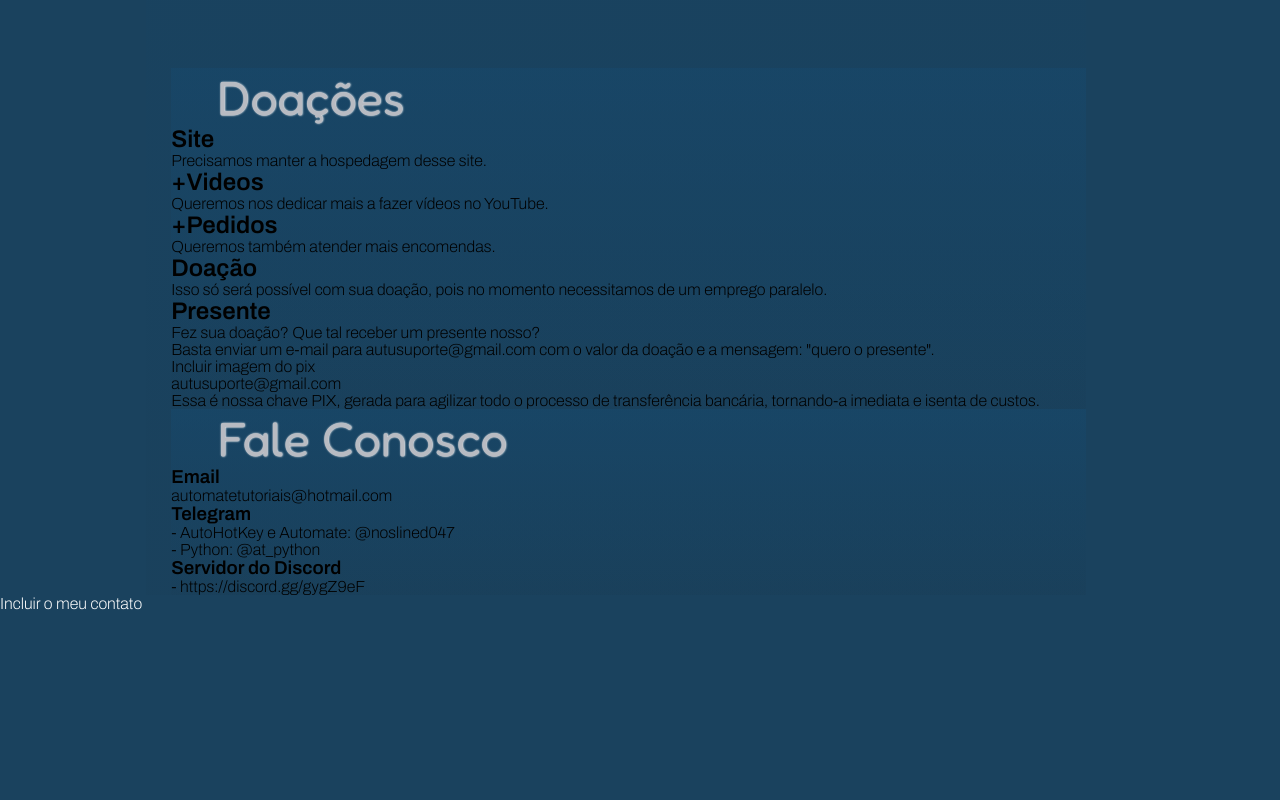
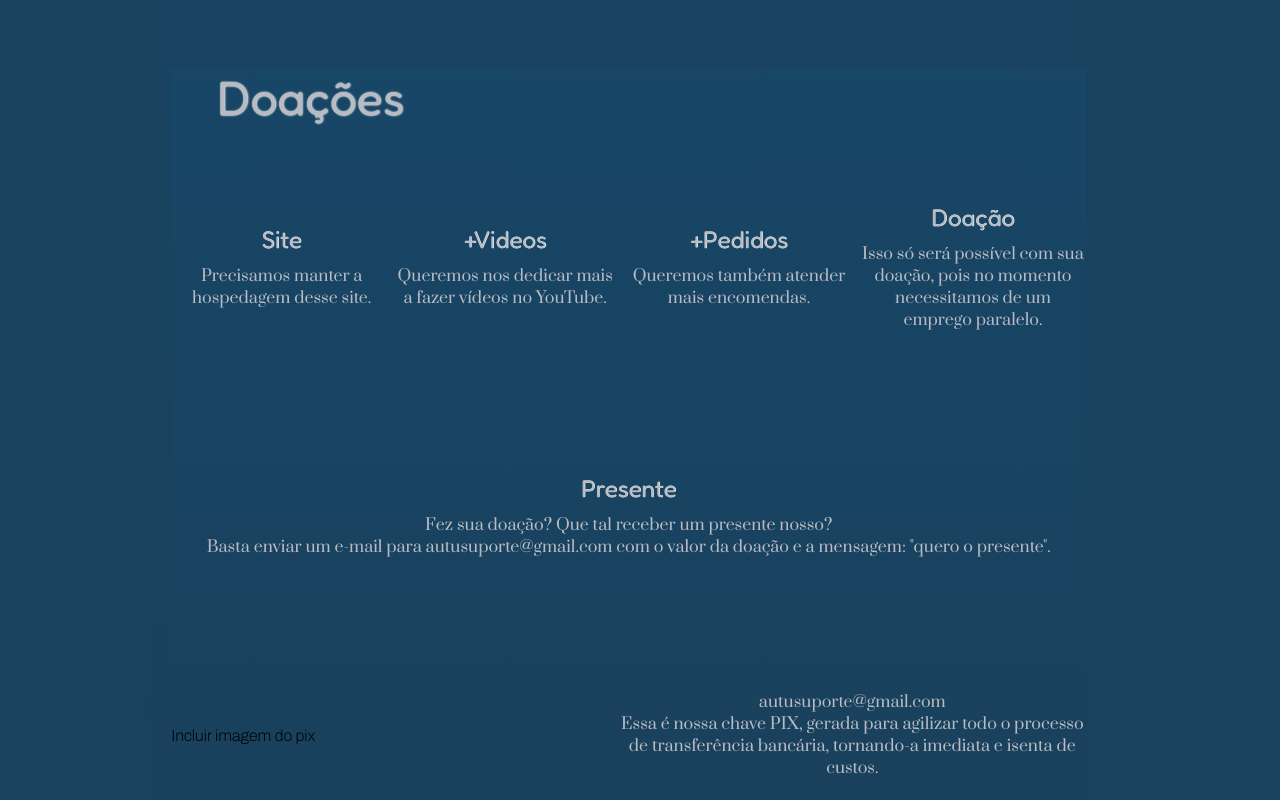
Before and after one commit to llKirallkx/Automacoes-tutoriais, a plain HTML site: page index.html in a window 1280 px wide. Shown: the part 2260-3060 px from the top of the page. Before the commit the page ends 2872 px from the top, so only its background shows below. Drawn offline with Linux system fonts and the light colour scheme; a web font is replaced by a local one.

Commit message:
inicio menu doacoes

```diff
--- a/index.html
+++ b/index.html
@@ -83,31 +83,33 @@
                 </div>
                 <div class="conteudo-doacoes">
                     <span id="doacoes" class="titulos">Doações</span>
+                    <div class="conteudo-doacoes-cont">
                         <div class="conteudo-doacoes-site">
-                        <h2>Site</h2>
-                        <p>Precisamos manter a hospedagem desse site.</p>
+                            <h2 class="conteudo-doacoes-sbt">Site</h2>
+                            <p class="conteudo-doacoes-p">Precisamos manter a hospedagem desse site.</p>
                         </div>
                         <div class="conteudo-doacoes-videos">
-                        <h2>+Videos</h2>
-                        <p>Queremos nos dedicar mais a fazer vídeos no YouTube.</p>
+                            <h2 class="conteudo-doacoes-sbt">+Videos</h2>
+                            <p class="conteudo-doacoes-p">Queremos nos dedicar mais a fazer vídeos no YouTube.</p>
                         </div>
                         <div class="conteudo-doacoes-pedidos">
-                        <h2>+Pedidos</h2>
-                        <p>Queremos também atender mais encomendas.</p>
+                            <h2 class="conteudo-doacoes-sbt">+Pedidos</h2>
+                            <p class="conteudo-doacoes-p">Queremos também atender mais encomendas.</p>
                         </div>
                         <div class="conteudo-doacoes-doacoes">
-                        <h2>Doação</h2>
-                        <p>Isso só será possível com sua doação, pois no momento necessitamos de um emprego paralelo.</p>
+                            <h2 class="conteudo-doacoes-sbt">Doação</h2>
+                            <p class="conteudo-doacoes-p">Isso só será possível com sua doação, pois no momento necessitamos de um emprego paralelo.</p>
                         </div>
                         <div class="conteudo-doacoes-presente">
-                        <h2>Presente</h2>
-                        <p>Fez sua doação? Que tal receber um presente nosso?<br/>
+                            <h2 class="conteudo-doacoes-sbt">Presente</h2>
+                            <p class="conteudo-doacoes-p">Fez sua doação? Que tal receber um presente nosso?<br/>
                                 Basta enviar um e-mail para autusuporte@gmail.com com o valor da doação e a mensagem: "quero o presente".</p>
                         </div>
+                        <article class="conteudo-doacoes-imgpix">Incluir imagem do pix</article>
                         <div class="conteudo-doacoes-pix">
-                        <article>Incluir imagem do pix</article>
-                        <p>autusuporte@gmail.com<br/>
+                            <p class="conteudo-doacoes-p">autusuporte@gmail.com<br/>
                                 Essa é nossa chave PIX, gerada para agilizar todo o processo de transferência bancária, tornando-a imediata e isenta de custos.</p>
+                        </div>
                     </div>
                 </div>
                 <div class="conteudo-contato">
--- a/style.css
+++ b/style.css
@@ -257,8 +257,13 @@ body{
 }
 .conteudo-blog-thumb{
     height: 100%;
-    filter: blur(0.5px);
+    filter: blur(3px);
 }
+.conteudo-blog-thumb:hover{
+    filter: blur(0px);
+    transition: 0.386s;
+}
+
 .conteudo-blog-nomeplaylist{
     position: absolute;
     color: white;
@@ -281,6 +286,54 @@ body{
 
 
 /* FIM - Conteudo blog */
+
+/* Doações */
+.conteudo-doacoes-cont{
+    display: grid;
+    grid-template: "a b c d"
+                    "e e e e"
+                    "f f g g";
+    height: 90vh;
+    align-items: center;
+}
+.conteudo-doacoes-site{
+    grid-area: a;
+}
+.conteudo-doacoes-videos{
+    grid-area: b;
+}
+.conteudo-doacoes-pedidos{
+    grid-area: c;
+}
+.conteudo-doacoes-doacoes{
+    grid-area: d;
+}
+.conteudo-doacoes-presente{
+    grid-area: e;
+}
+.conteudo-doacoes-imgpix{
+    grid-area: f;
+}
+.conteudo-doacoes-pix{
+    grid-area: g;
+}
+/* Fim grid */
+
+.conteudo-doacoes-sbt{
+    font-family: 'Fredoka', sans-serif;
+    color: rgb(184, 187, 194);
+    text-shadow: #ffffff 0.5px 0 0.2px;
+    font-weight: 300;
+    text-align: center;
+    padding: 1.3vh;
+}
+.conteudo-doacoes-p{
+    color: rgb(184, 187, 194);
+    font-family: 'Prata', serif;
+    text-align: center;
+}
+
+/* FIM - Doações */
 
 /* Fim Main- Conteudo principal */
 
```
Lines whose indentation alone changed are shown as unchanged.
